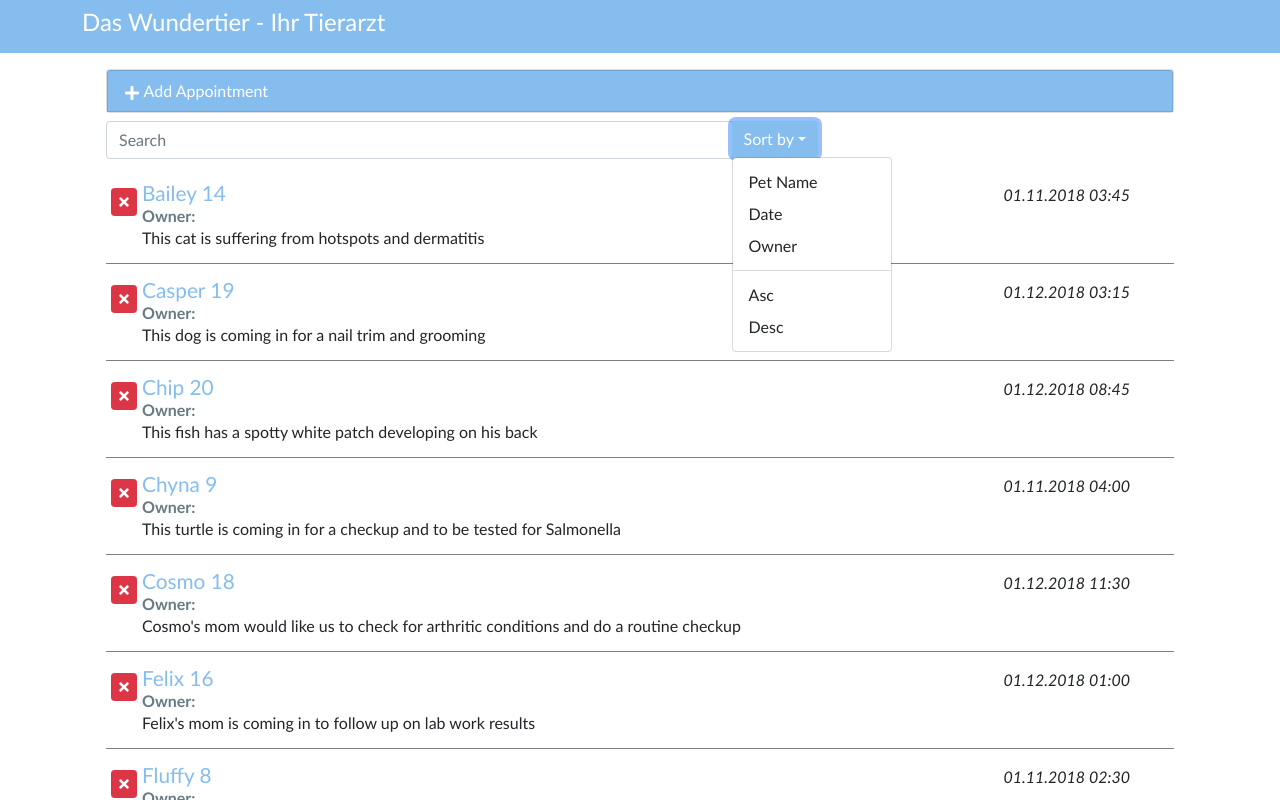
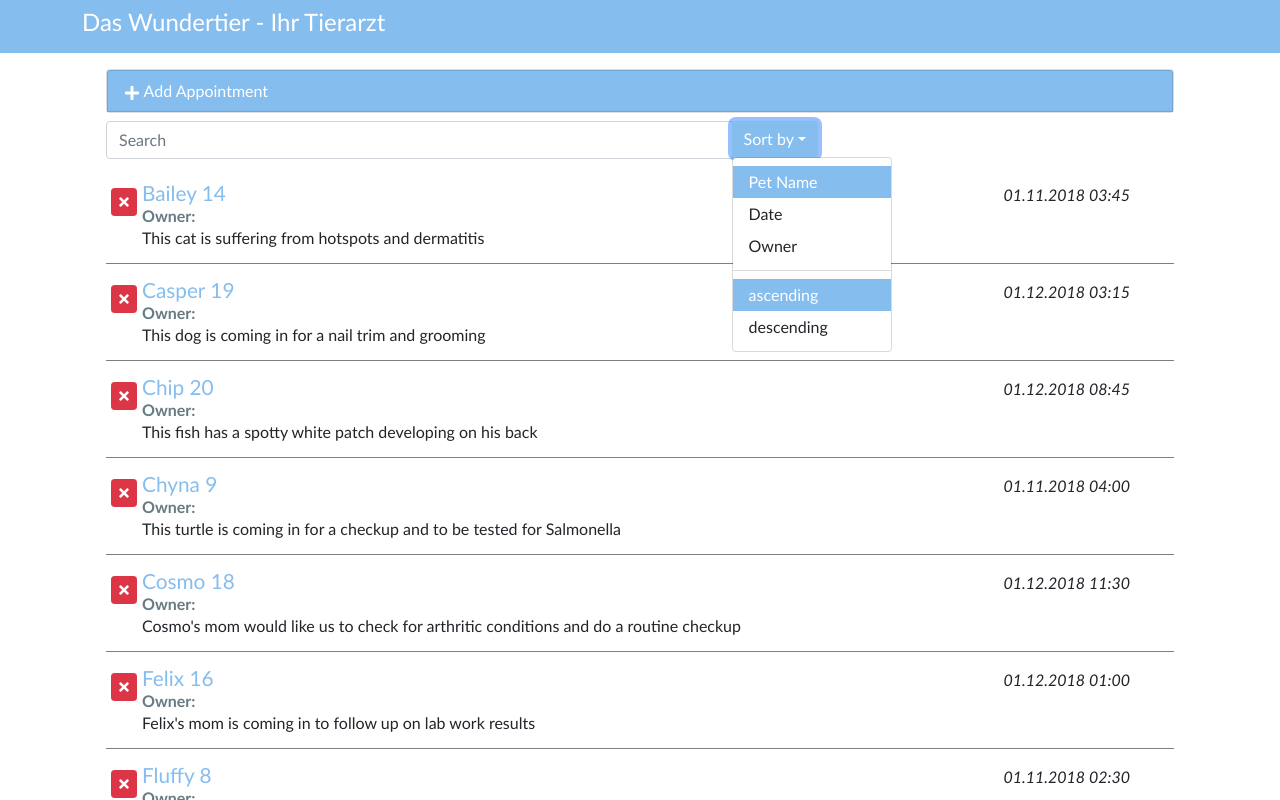
Before and after one commit to Verenasworld/webinterface, a React (Create React App) app: page / in a window 1280 px wide. Both pictures are taken after a click on the button "Sort by". Shown: the top 800 px of the page. Built offline with nearby package versions, Linux system fonts and the light colour scheme.

Commit message:
show activ filter state in dropdown menü

```diff
--- a/src/components/SearchApointments.js
+++ b/src/components/SearchApointments.js
@@ -3,7 +3,8 @@ import React, { Component } from 'react'
 export default class SearchApointments extends Component {
 
     state = {
-        isOpen:false
+        isOpen:false,
+
     };
 
     toggleOpen = () => this.setState({isOpen: !this.state.isOpen});
@@ -30,70 +31,70 @@ export default class SearchApointments extends Component {
 
                   data-toggle="dropdown"
                   aria-haspopup="true"
-                  aria-expanded="false"
+
                 >
                   Sort by
                   <span className="caret"></span>
                 </button>
 
                 <div className={menuClass}>
-                  <a href="#"
+                  <button href="#"
                   className={
-                        'dropdown-item d-flex justify-content-between' +
+                        'dropdown-item d-flex justify-content-between ' +
                         (this.props.orderBy === 'petName' ? 'active' : '')
                   }
                   id="petName">
                     Pet Name
                     <font-awesome-icon icon="check"/>
-                  </a>
+                  </button>
 
-                  <a
+                  <button
                      className={
-                        'dropdown-item d-flex justify-content-between' +
+                        'dropdown-item d-flex justify-content-between ' +
                         (this.props.orderBy === 'aptDate' ? 'active' : '')
                   }
                      href="#"
                      id="aptDate">
                     Date
                     <font-awesome-icon icon="check"/>
-                  </a>
+                  </button>
 
-                  <a
+                  <button
                     href="#"
                     className={
-                    'dropdown-item d-flex justify-content-between' +
+                    'dropdown-item d-flex justify-content-between ' +
                     (this.props.orderBy === 'ownerName' ? 'active' : '')
                      }
                     id="ownerName">
                     Owner
                     <font-awesome-icon icon="check"/>
-                  </a>
+                  </button>
 
                   <div className="dropdown-divider" role="separator"></div>
 
-                  <a
+                  <button
                     className={
-                        'dropdown-item d-flex justify-content-between' +
+                        'dropdown-item d-flex justify-content-between ' +
                         (this.props.orderDir === 'asc' ? 'active' : '')
                   }
                     href="#"
                     id="asc"
                   >
-                    Asc
+                    ascending
                     <font-awesome-icon icon="check"/>
-                  </a>
+                  </button>
 
-                  <a
+                  <button
                     className={
-                        'dropdown-item d-flex justify-content-between' +
+                        'dropdown-item d-flex justify-content-between ' +
                         (this.props.orderDir === 'desc' ? 'active' : '')
                   }
                     href="#"
                     id="desc"
                   >
-                    Desc
+                    descending
                     <font-awesome-icon icon="check"/>
-                  </a>
+                  </button>
                 </div>
               </div>
             </div>
--- a/src/css/App.css
+++ b/src/css/App.css
@@ -55,6 +55,7 @@ padding: 1px 5px 4px 5px  ;
 }
 
 .dropdown-item.active,
-.dropdown-item:active {
+.dropdown-item:active
+ {
   background-color: #85bdee;
 }
```
